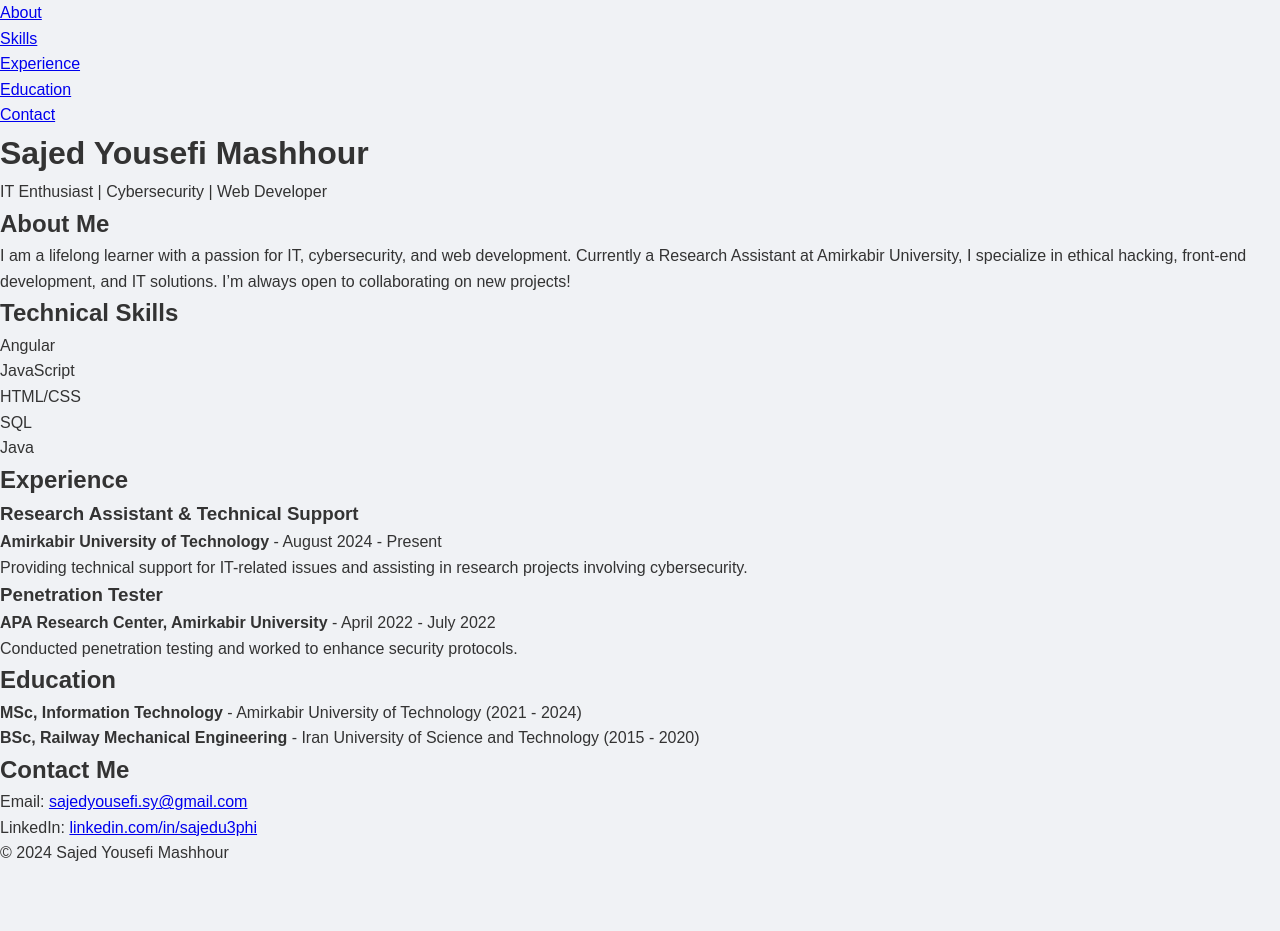
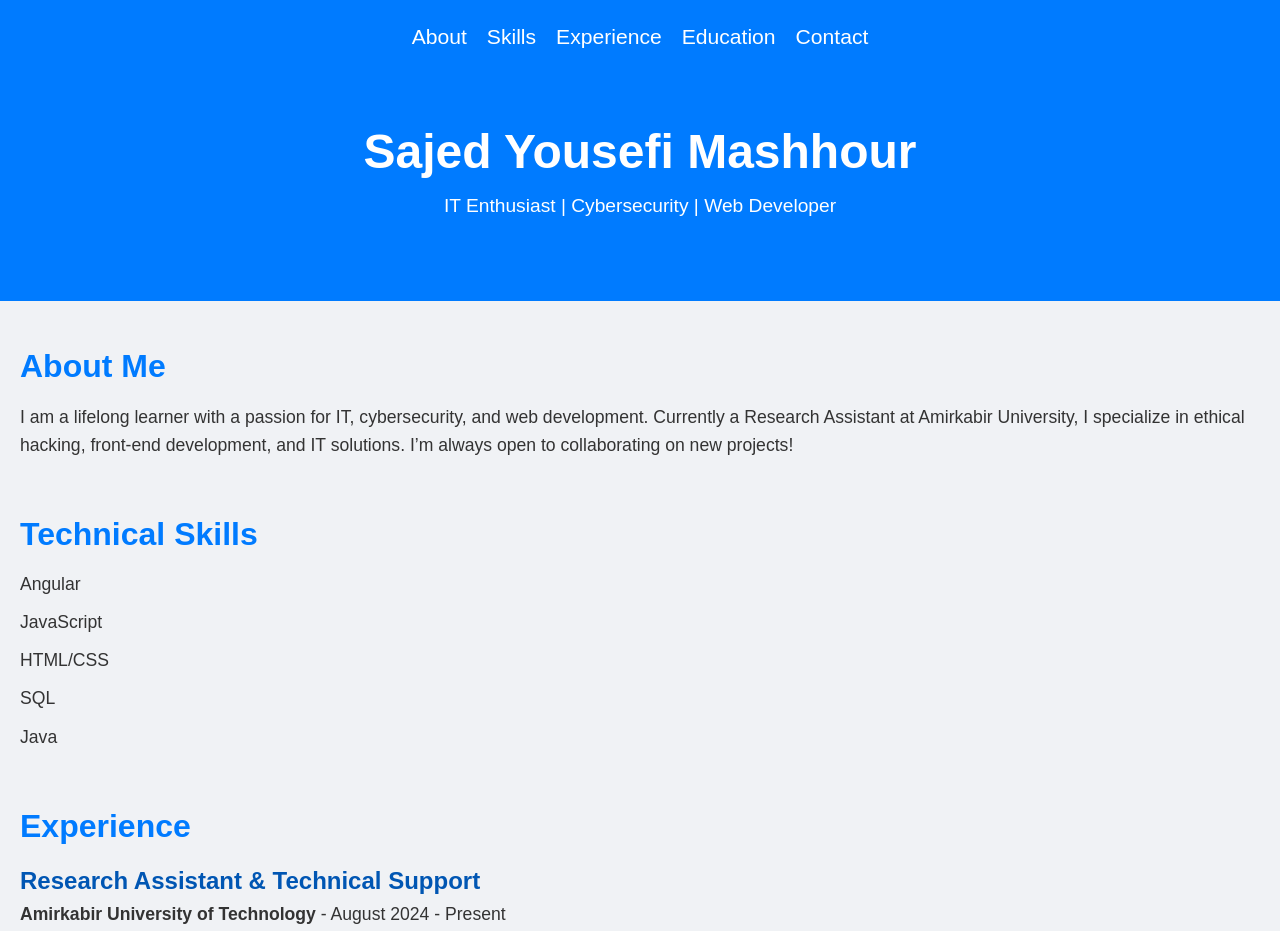
Before and after one commit to sajious/My-Page, a plain HTML site: page index.html in a window 1280 px wide. Shown: the top 931 px of the page. Before the commit the page ends 866 px from the top, so only its background shows below. Drawn offline with Linux system fonts and the light colour scheme.

Commit message:
Update styles.css

```diff
--- a/styles.css
+++ b/styles.css
@@ -13,4 +13,103 @@ body {
 }
 
 header {
-    background-color:
+    background-color: #007bff;
+    color: white;
+    padding: 20px 0;
+    text-align: center;
+}
+
+header nav ul {
+    list-style: none;
+    display: flex;
+    justify-content: center;
+    gap: 20px;
+}
+
+header nav ul li {
+    display: inline;
+}
+
+header nav ul li a {
+    color: white;
+    text-decoration: none;
+    font-size: 1.2em;
+}
+
+.hero-section {
+    padding: 50px 20px;
+}
+
+.hero-section h1 {
+    font-size: 3em;
+}
+
+.hero-section p {
+    font-size: 1.2em;
+}
+
+/* Main content */
+main {
+    padding: 40px 20px;
+}
+
+section {
+    margin-bottom: 50px;
+}
+
+h2 {
+    font-size: 2em;
+    margin-bottom: 10px;
+    color: #007bff;
+}
+
+p, li {
+    font-size: 1.1em;
+    margin-bottom: 10px;
+}
+
+ul {
+    list-style: none;
+}
+
+/* Experience section */
+.experience-item {
+    margin-bottom: 20px;
+}
+
+.experience-item h3 {
+    font-size: 1.5em;
+    color: #0056b3;
+}
+
+/* Animations */
+.fade-in {
+    opacity: 0;
+    animation: fadeIn 1s forwards;
+}
+
+@keyframes fadeIn {
+    to {
+        opacity: 1;
+    }
+}
+
+/* Footer */
+footer {
+    background-color: #007bff;
+    color: white;
+    text-align: center;
+    padding: 20px 0;
+    margin-top: 50px;
+}
+
+/* Responsive Design */
+@media (max-width: 768px) {
+    header nav ul {
+        flex-direction: column;
+    }
+
+    .hero-section h1 {
+        font-size: 2em;
+    }
+}
```
